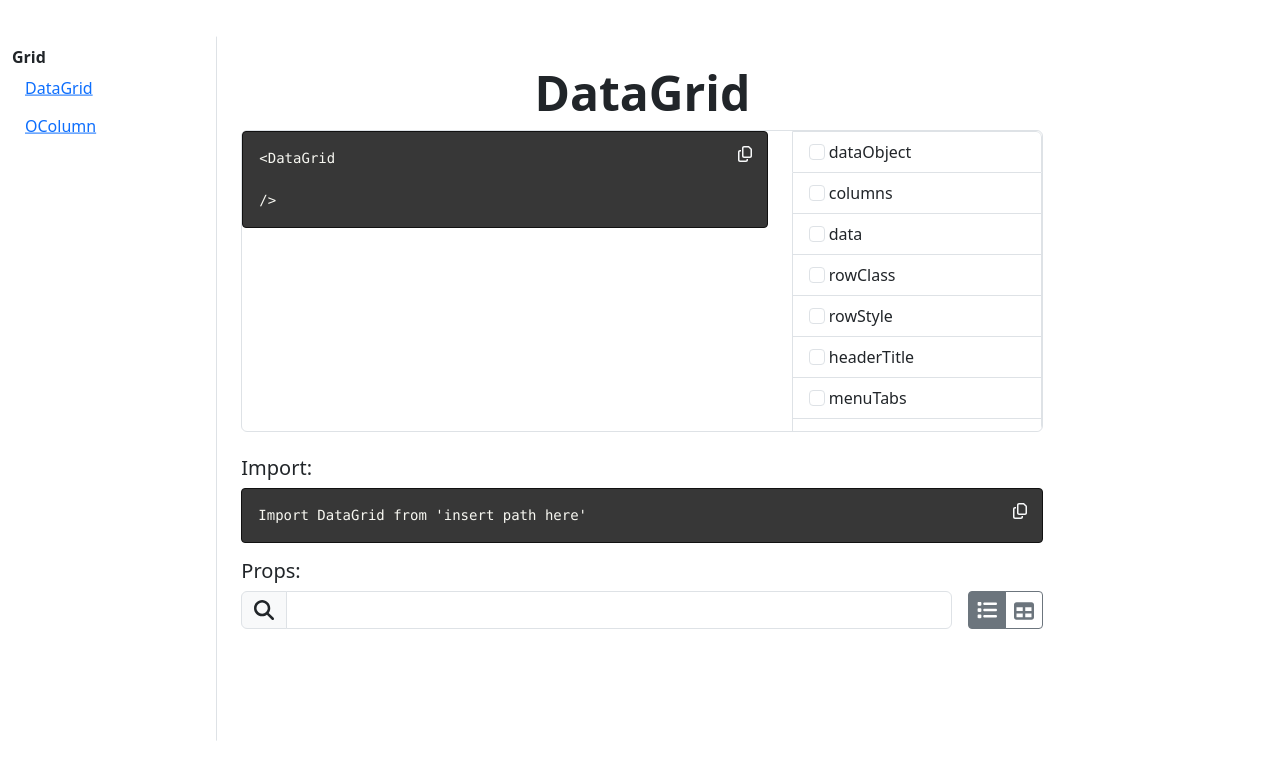
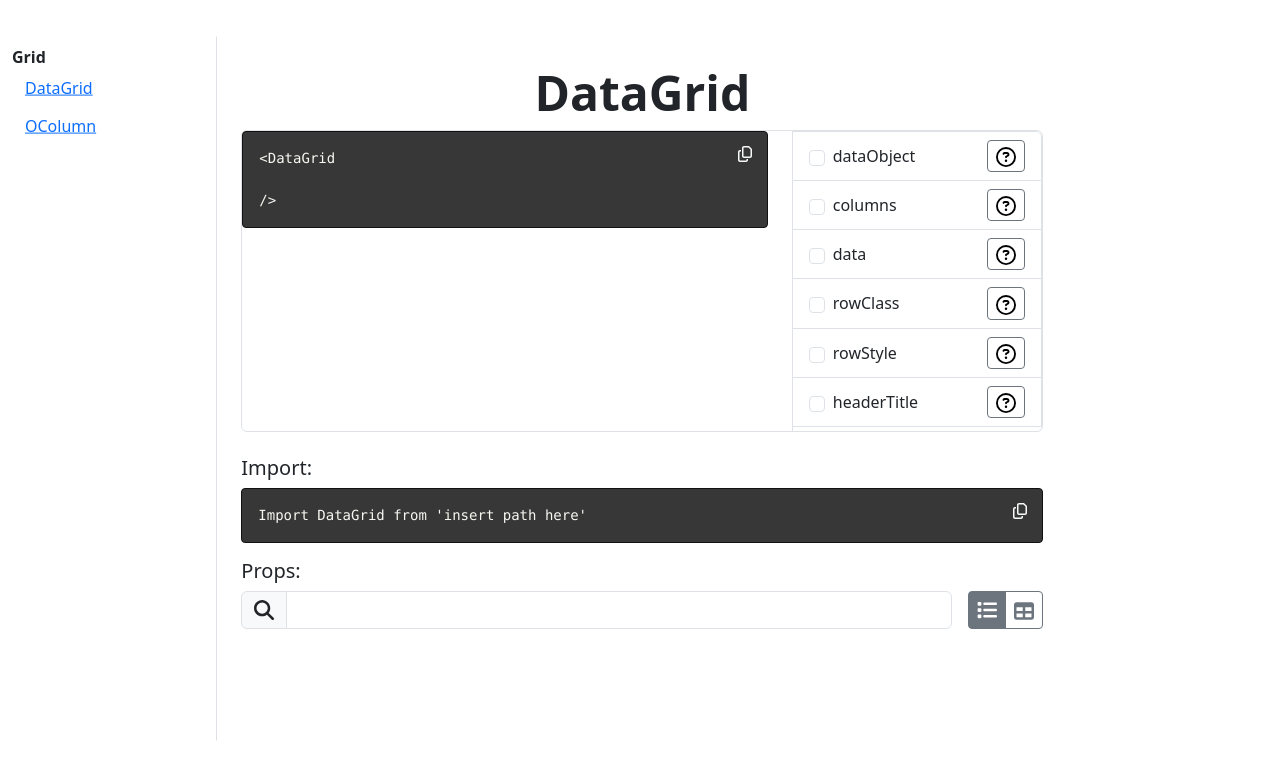
Before and after one commit to ArvidWedtstein/Omega-Docs, a Vue app: page / in a window 1280 px wide. Shown: the top 780 px of the page. Built offline with nearby package versions, Linux system fonts and the light colour scheme.

Commit message:
codebuilder progress

```diff
--- a/src/components/CodeBuilder.vue
+++ b/src/components/CodeBuilder.vue
@@ -6,9 +6,7 @@
           <template #code>
             <pre
               class="mb-0"
-            ><code contenteditable="false" tabindex="0" spellcheck="false">{{ `<${tab.title}
-
-/>` }}</code></pre>
+            ><code contenteditable="true" tabindex="0" spellcheck="false">{{ generateCode }}</code></pre>
           </template>
         </CodeBlock>
       </div>
@@ -23,23 +21,56 @@
           "
         >
           <li
-            class="list-group-item"
+            class="list-group-item d-flex align-items-center"
             v-for="(
-              { name, description, example, type, default: defaultValue },
+              {
+                name,
+                description,
+                example,
+                type,
+                default: defaultValue,
+                ...other
+              },
               vIndex
             ) in tab.props || []"
+            :key="vIndex"
           >
             <input
-              class="form-check-input me-1"
+              class="form-check-input me-2"
               type="checkbox"
-              value=""
+              :value="name"
+              @change="
+                checkProp({
+                  name,
+                  description,
+                  type,
+                  example,
+                  default: defaultValue,
+                  ...other,
+                })
+              "
               :id="`checkbox-${name}`"
             />
             <label
-              class="form-check-label stretched-link"
+              class="form-check-label flex-grow-1"
               :for="`checkbox-${name}`"
               >{{ name }}</label
             >
+            <button
+              class="btn btn-sm btn-outline-secondary align-self-end"
+              type="button"
+            >
+              <svg
+                xmlns="http://www.w3.org/2000/svg"
+                viewBox="0 0 512 512"
+                width="20"
+                fill="currenntColor"
+              >
+                <path
+                  d="M464 256A208 208 0 1 0 48 256a208 208 0 1 0 416 0zM0 256a256 256 0 1 1 512 0A256 256 0 1 1 0 256zm169.8-90.7c7.9-22.3 29.1-37.3 52.8-37.3h58.3c34.9 0 63.1 28.3 63.1 63.1c0 22.6-12.1 43.5-31.7 54.8L280 264.4c-.2 13-10.9 23.6-24 23.6c-13.3 0-24-10.7-24-24V250.5c0-8.6 4.6-16.5 12.1-20.8l44.3-25.4c4.7-2.7 7.6-7.7 7.6-13.1c0-8.4-6.8-15.1-15.1-15.1H222.6c-3.4 0-6.4 2.1-7.5 5.3l-.4 1.2c-4.4 12.5-18.2 19-30.6 14.6s-19-18.2-14.6-30.6l.4-1.2zM224 352a32 32 0 1 1 64 0 32 32 0 1 1 -64 0z"
+                />
+              </svg>
+            </button>
           </li>
         </ul>
       </div>
@@ -50,6 +81,12 @@
 <script setup lang="ts">
 import { ref, computed } from "vue";
 import CodeBlock from "./CodeBlock.vue";
+
+/**
+ * Converts array type to single type
+ */
+export type ArrayElement<ArrayType extends readonly unknown[]> =
+  ArrayType extends readonly (infer ElementType)[] ? ElementType : never;
 
 interface Tab {
   id: number;
@@ -72,10 +109,31 @@ interface Tab {
 }
 
 const { tab } = defineProps<{
-  tab: Tab;
+  tab: NonNullable<Tab>;
 }>();
 
-const vSelectedProps = ref([]);
+const vSelectedProps = ref<NonNullable<Tab["props"]>>([]);
+
+const checkProp = (pProp: ArrayElement<NonNullable<Tab["props"]>>) => {
+  if (vSelectedProps.value?.some(({ name }) => name === pProp.name)) {
+    vSelectedProps.value = vSelectedProps.value.filter(
+      ({ name }) => name !== pProp.name
+    );
+  } else {
+    vSelectedProps.value?.push(pProp);
+  }
+};
+
+const generateCode = computed(() => {
+  if (!tab || !vSelectedProps.value) return "";
+  return `<${tab.title}
+${vSelectedProps.value
+  .map(
+    (prop) => `  ${prop.name}="${prop.default !== "null" ? prop.default : ""}"`
+  )
+  .join("\n")}
+/>`;
+});
 </script>
 
 <style scoped></style>
--- a/src/main.ts
+++ b/src/main.ts
@@ -5,4 +5,4 @@ import "bootstrap";
 import { createApp } from "vue";
 import App from "./App.vue";
 
-createApp(App).mount("#app");
+const app = createApp(App).mount("#app");
```
